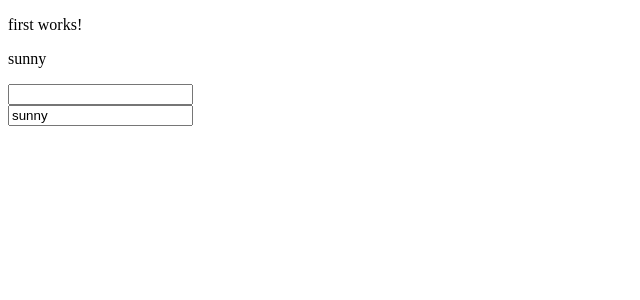
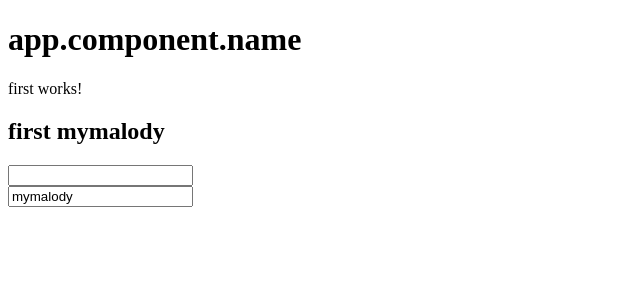
Before and after one commit to sorachit/employee-ui, an Angular app: page / in a window 1280 px wide. Shown: the top 300 px of the page, without its empty margins (0-640 px from the left). Built offline with nearby package versions, Linux system fonts and the light colour scheme.

Commit message:
example input output

```diff
--- a/src/app/app.component.html
+++ b/src/app/app.component.html
@@ -1 +1,3 @@
-<app-first></app-first>
+<h1>app.component.name {{name}}</h1>
+
+<app-first name="mymalody" (valueChange)="inputChange($event)"></app-first>
--- a/src/app/app.component.ts
+++ b/src/app/app.component.ts
@@ -7,4 +7,9 @@ import { Component } from '@angular/core';
 })
 export class AppComponent {
   title = 'employee-ui';
+  name: string = '';
+  inputChange(event: string) {
+    console.log(event)
+    this.name = event;
+  }
 }
--- a/src/app/first/first.component.html
+++ b/src/app/first/first.component.html
@@ -1,5 +1,5 @@
 <p>first works!</p>
-<p>{{name}}</p>
+<h2>first {{name}}</h2>
 <div>
   <input type="text" [disabled]="false" (input)="onInput($event)">
 </div>
--- a/src/app/first/first.component.ts
+++ b/src/app/first/first.component.ts
@@ -1,4 +1,5 @@
-import { Component, OnInit } from '@angular/core';
+import { Component, EventEmitter, Input, OnInit, Output } from '@angular/core';
+
 
 @Component({
   selector: 'app-first',
@@ -7,7 +8,11 @@ import { Component, OnInit } from '@angular/core';
 })
 export class FirstComponent implements OnInit {
 
+  @Input()
   name: string = 'sunny';
+
+  @Output()
+  valueChange = new EventEmitter();
 
   constructor() { }
 
@@ -16,6 +21,7 @@ export class FirstComponent implements OnInit {
 
   onInput(event: Event) {
     this.name = (event.target as HTMLInputElement).value;
+    this.valueChange.emit(this.name);
   }
 
 }
```
